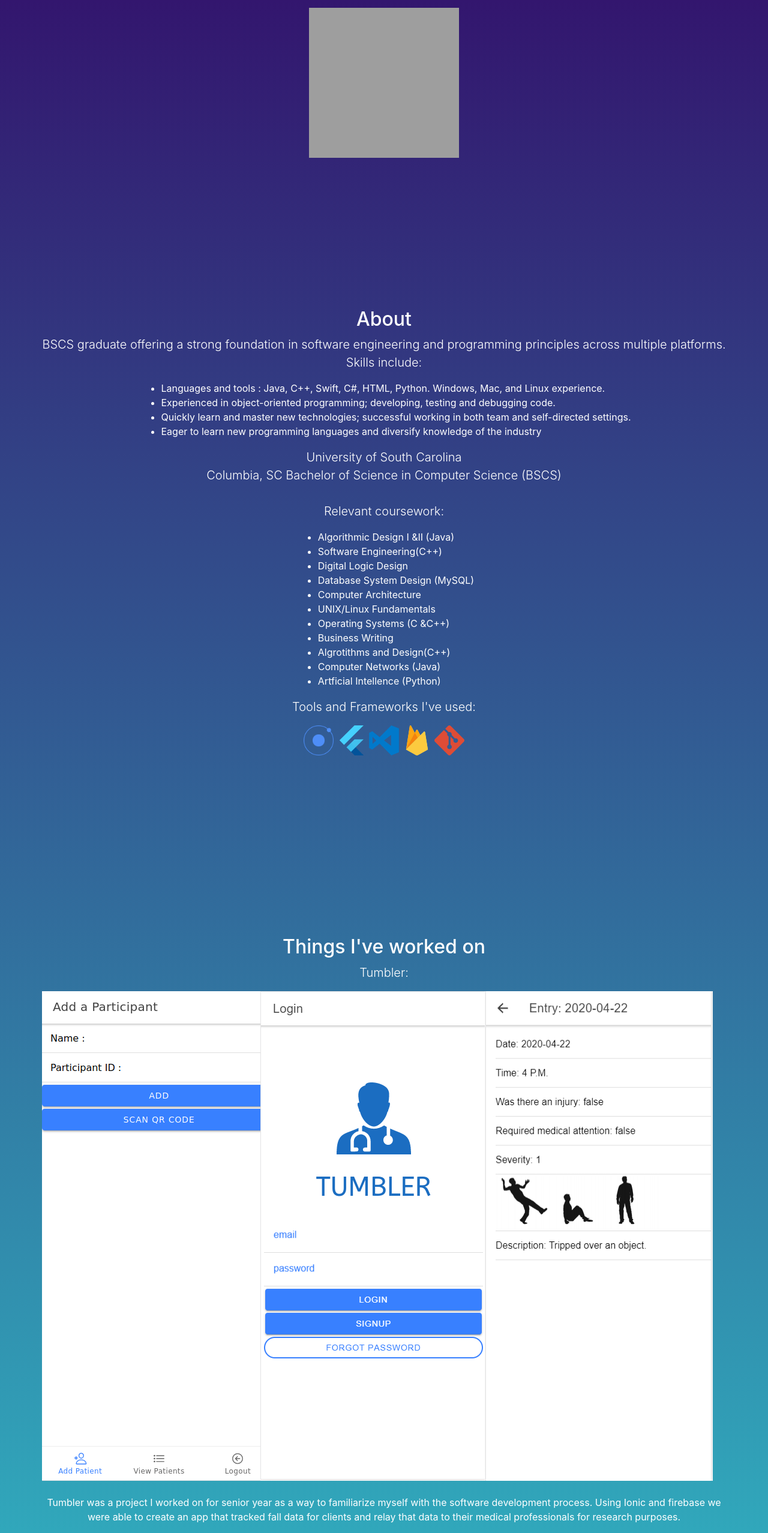
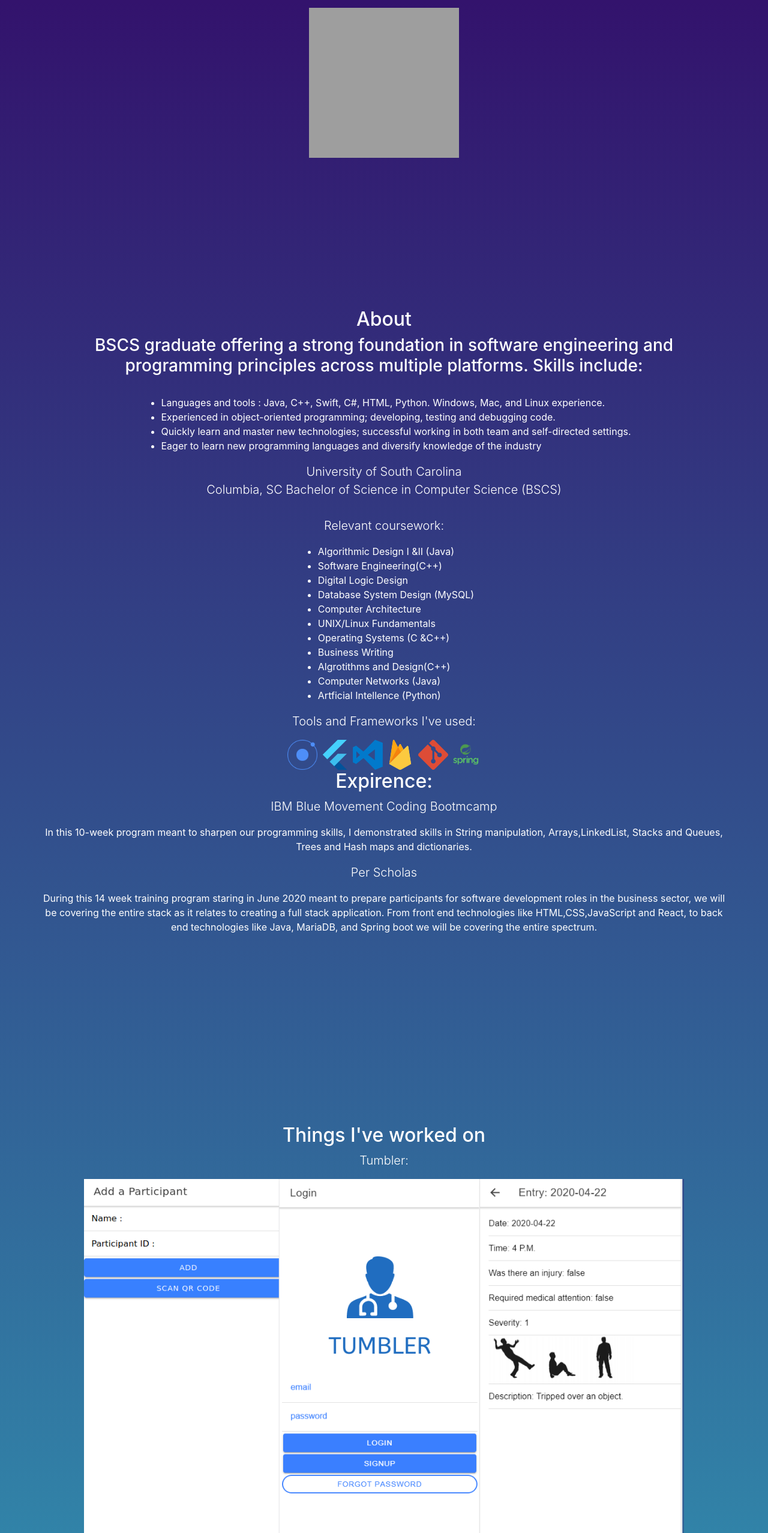
Before and after one commit to FulChr3356/github.io, a website with bundled scripts: page index.html in a window 1280 px wide. Shown: the part 245-2800 px from the top of the page at 60% size. Built offline with nearby package versions, Linux system fonts and the light colour scheme; grey boxes are pictures that could not be loaded.

Commit message:
Added more experience

```diff
--- a/css/scrolling-nav.css
+++ b/css/scrolling-nav.css
@@ -18,4 +18,5 @@
   font-family: 'CustomFont';
   font-weight:normal;
   font-style:normal;
+  font-size: x-large;
   }
--- a/index.html
+++ b/index.html
@@ -28,8 +28,6 @@
     li{
       text-align: left;
     }
-
-
 
 
 
@@ -97,8 +95,9 @@
       <div class="row text-left">
         <div  >
           <h2>About</h2>
-          <p class="lead">BSCS graduate offering a strong foundation in software engineering and programming principles across multiple
-              platforms. Skills include: </p>
+          <h3 >BSCS graduate offering a strong foundation in software engineering and programming principles across multiple
+              platforms. Skills include: </h3>
+              <br/>
           <ul >
             <li> Languages and tools : Java, C++, Swift, C#,  HTML, Python. Windows, Mac, and Linux experience. </li>
             <li>Experienced in object-oriented programming; developing, testing and debugging code.</li>
@@ -128,9 +127,16 @@
                   <img src="media/visual-studio-code.svg" alt="" height="50" width="50">
                   <img src="media/firebase-1.svg" alt="" height="50" width="50">
                   <img src="media/git-icon.svg" alt="" height="50" width="50">
+                  <img src="media/spring.png" alt="" height="50" width="50">
 
 
-
+                  <h2>Expirence: </h2>
+                  <p class= "lead">IBM Blue Movement Coding Bootmcamp</p>
+                  <p>In this 10-week program meant to sharpen our programming skills, I demonstrated skills in String manipulation, Arrays,LinkedList, Stacks and Queues, Trees and Hash maps and dictionaries.
+                  </p>
+                  <p class= "lead">Per Scholas</p>
+                  <p>During this 14 week training program staring in June 2020 meant to prepare participants for software development roles in the business sector, we will be covering the entire stack as it relates to creating a full stack application. From front end technologies like HTML,CSS,JavaScript and React, to back end technologies like Java, MariaDB, and Spring boot we will be covering the entire spectrum.
+                  </p>
           </div>
       </div>
     </div>
@@ -142,15 +148,17 @@
       <div>
         <h2>Things I've worked on</h2>
         <p class="lead">Tumbler: </p>
-      <div class="row">
-        <img src="media/Screenshot from 2020-05-11 23-22-27.png" alt="Smiley face">
-        <img src="media/Tumbler1.PNG" alt="Smiley face" >
-        <img src="media/Tumbler2.PNG" alt="Smiley face">
+      <div class="column">
+        <img src="media/tumbler.png" style="height: 700px; width: 1000px;"  alt="Smiley face">
         <p>
          <br> Tumbler was a project I worked on for senior year as a way to familiarize myself with the software development process. Using Ionic and firebase we were able to create
           an app that tracked fall data for clients and relay that data to their medical professionals for research purposes.
         </p>
-      </div>
+        <h3 class="lead">Upkeep Assistant: </h3>
+          <img src="media/upkeep.png" style="height: 700px; width: 1000px;" alt="Smiley face">
+          <p>
+           <br> Upkeep was a case study project I worked on during a 14-week coding bootcamp focused on the full stack development process. Using the Spring Boot framework, MariaDB for database management, ReactJS for
+            front end client, and Heroku for deployment I was able to create a Utilities app for owners of business to allow them to organize employees,payroll,orders,ect with interactive user interface.          </p>
       </div>
     </div>
   </section>
```
Also changed, not shown: media/ibm.jpg (added), media/ibm.png (added), media/spring.png (added), media/tumbler.png (added), media/upkeep.png (added), 1 other file.
